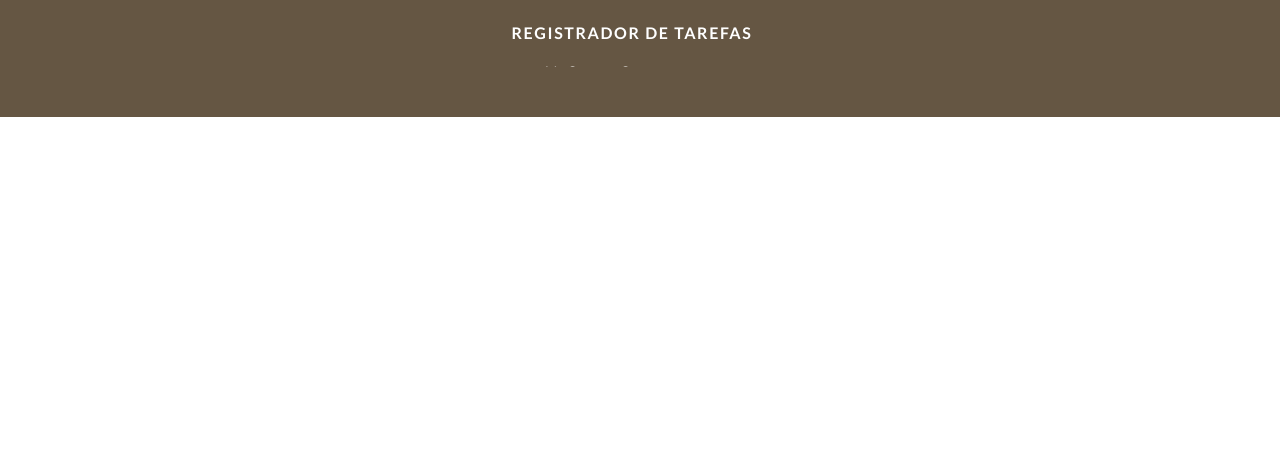
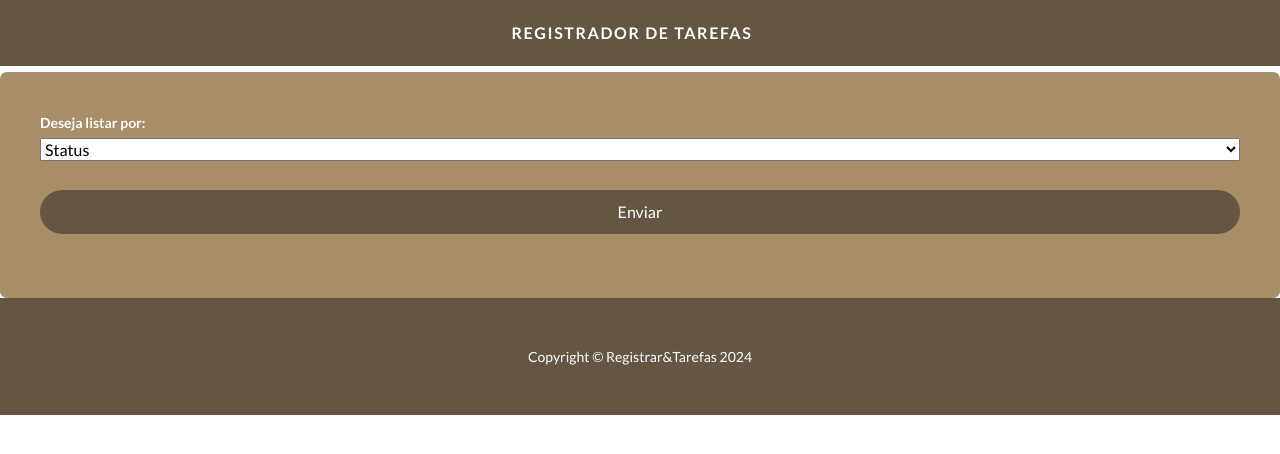
Before and after one commit to EmilyMedeiross/projeto_BD, a Flask app: template templates/pages/listar_tarefa.html in a window 1280 px wide. Shown: the top 454 px of the page. Run offline with Flask 3, Linux system fonts and the light colour scheme; the template is opened without the code that fills it, so the values that code supplies are empty; some libraries are stand-ins or nearby versions.

Commit message:
Update listar_tarefa.html

```diff
--- a/templates/pages/listar_tarefa.html
+++ b/templates/pages/listar_tarefa.html
@@ -5,8 +5,24 @@
 <h2><a href="{{url_for('criar_tarefa')}}">Criar Tarefa</a></h2>
 <h2><a href="#">Listar Tarefa</a></h2>
 <h2><a href="{{url_for('atualizar_tarefa')}}">Atualizar Tarefa</a></h2>
+<h2><a href="{{url_for('deletar')}}">Deletar Tarefa </a></h2>
 {% endblock %}
 
 {% block conteudo %}
 
+<form action="{{url_for('atualizar_tarefa')}}" method="POST" class="formLogin">
+
+    <label for="status"> Deseja listar por: </label>
+    <select id="status" required name="status" name="status">
+            <option value="status">Status</option>
+            <option value="data">Data</option>
+            <option value="prazo">Prazo</option>
+            <option value="prioridade">Prioridade</option>
+            <option value="descrição">Descrição</option>
+            <option value="categoria">Categoria</option>
+    </select>
+    <button class="button-favoritos">Enviar</button>
+</form>
+
+
 {% endblock %}
```
